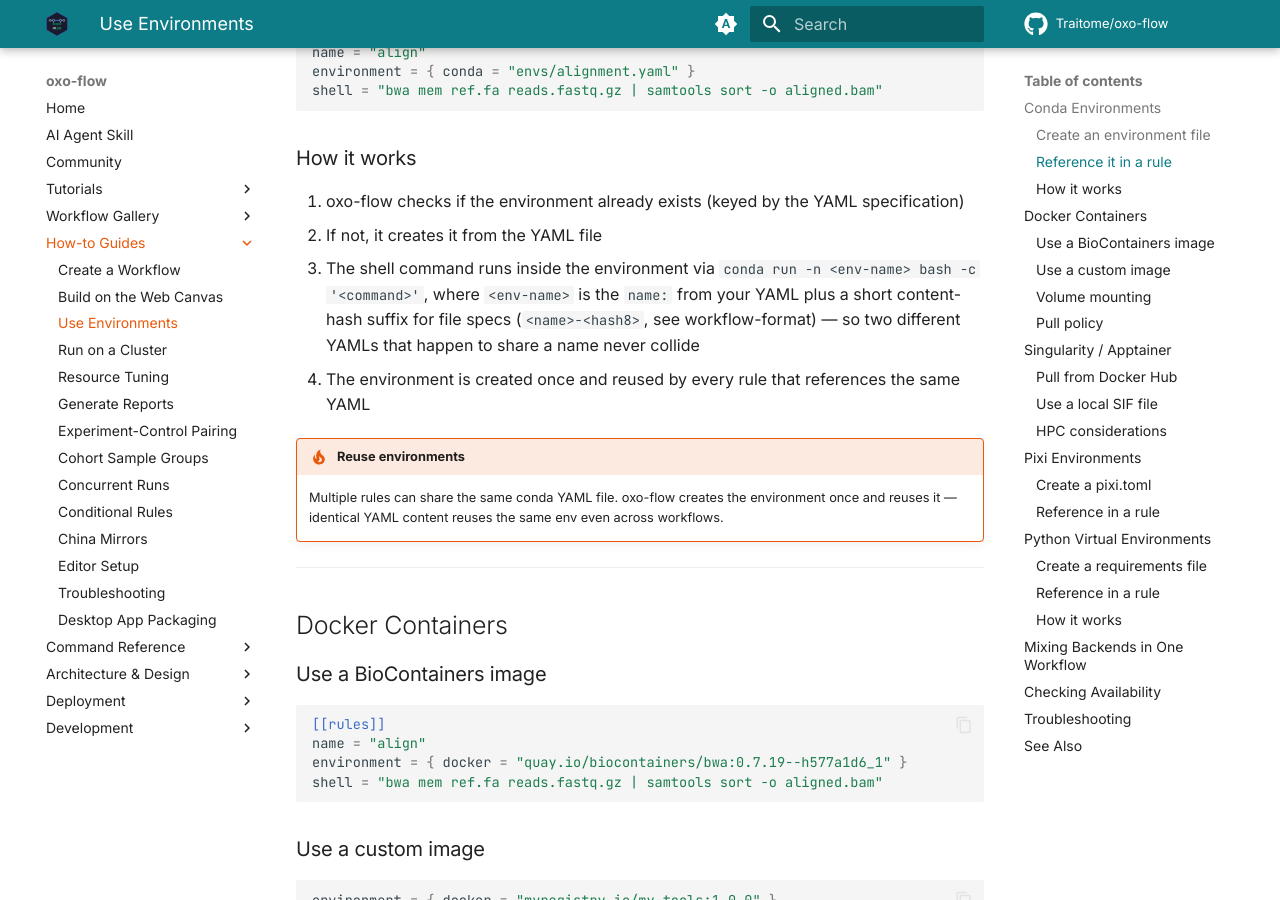
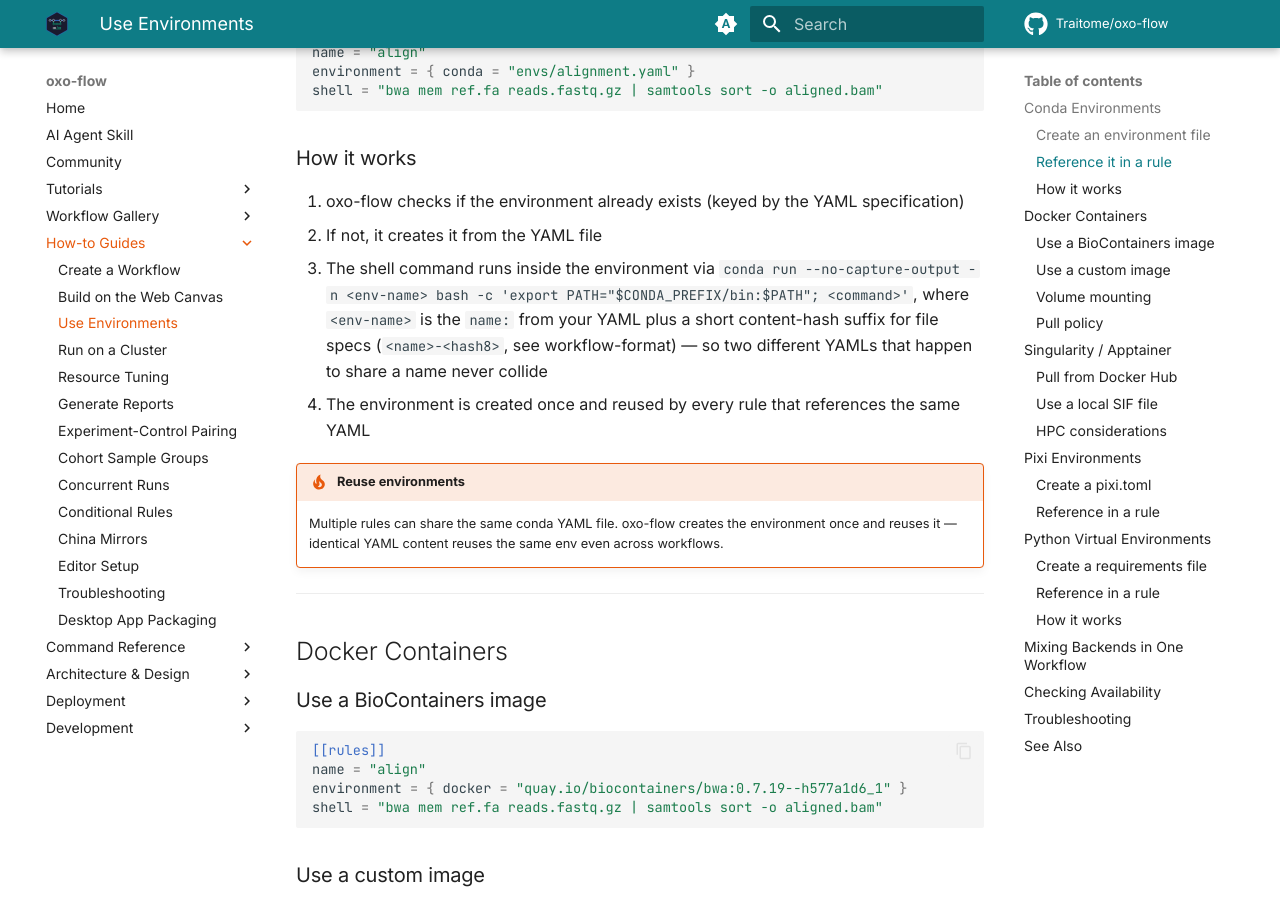
Before and after one commit to Traitome/oxo-flow, an MkDocs documentation site: the page built from docs/guide/src/how-to/use-environments.md, in a window 1280 px wide and 900 px high, scrolled down 727 px. Built offline with MkDocs 1.6.1 and Material for MkDocs 9.7.7, drawn with Linux system fonts in a browser that asks for light colours; comment, search, counter and statistics services are not loaded; the version menu is left out.

Commit message:
docs(how-to): correct conda wrapping form + init scaffold file list (#508)
- use-environments.md: the engine always wraps conda commands as
  `conda run --no-capture-output -n <env> bash -c 'export
  PATH="$CONDA_PREFIX/bin:$PATH"; <cmd>'` (environment.rs) — the doc
  showed the bare form without --no-capture-output or the PATH export.
  This exact form applies to both local and cluster paths (the same
  env_resolver.wrap_command() call site serves run --profile cluster
  and cluster submit).
- create-workflow.md: `oxo-flow init` also scaffolds data/input.txt,
  which the scaffold description omitted.

Both verified against the live binary and engine source on a real
run; part of the how-to/ docs audit (16/16 pages).

Co-authored-by: Claude <noreply@anthropic.com>

```diff
--- a/docs/guide/src/how-to/use-environments.md
+++ b/docs/guide/src/how-to/use-environments.md
@@ -38,7 +38,7 @@ shell = "bwa mem ref.fa reads.fastq.gz | samtools sort -o aligned.bam"
 
 1. oxo-flow checks if the environment already exists (keyed by the YAML specification)
 2. If not, it creates it from the YAML file
-3. The shell command runs inside the environment via `conda run -n <env-name> bash -c '<command>'`, where `<env-name>` is the `name:` from your YAML plus a short content-hash suffix for file specs (`<name>-<hash8>`, see workflow-format) — so two different YAMLs that happen to share a name never collide
+3. The shell command runs inside the environment via `conda run --no-capture-output -n <env-name> bash -c 'export PATH="$CONDA_PREFIX/bin:$PATH"; <command>'`, where `<env-name>` is the `name:` from your YAML plus a short content-hash suffix for file specs (`<name>-<hash8>`, see workflow-format) — so two different YAMLs that happen to share a name never collide
 4. The environment is created once and reused by every rule that references the same YAML
 
 !!! tip "Reuse environments"
```
Also changed, not shown: docs/guide/src/how-to/create-workflow.md (+1 -1 lines).
